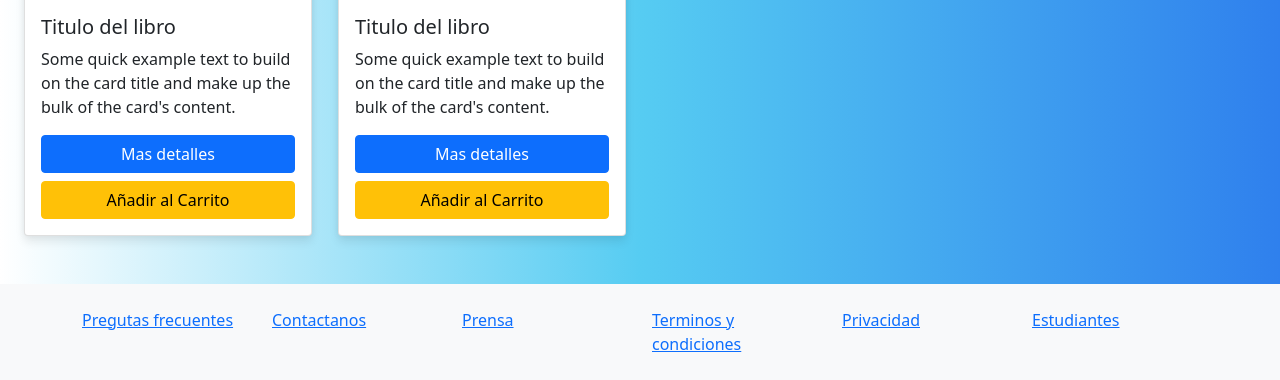
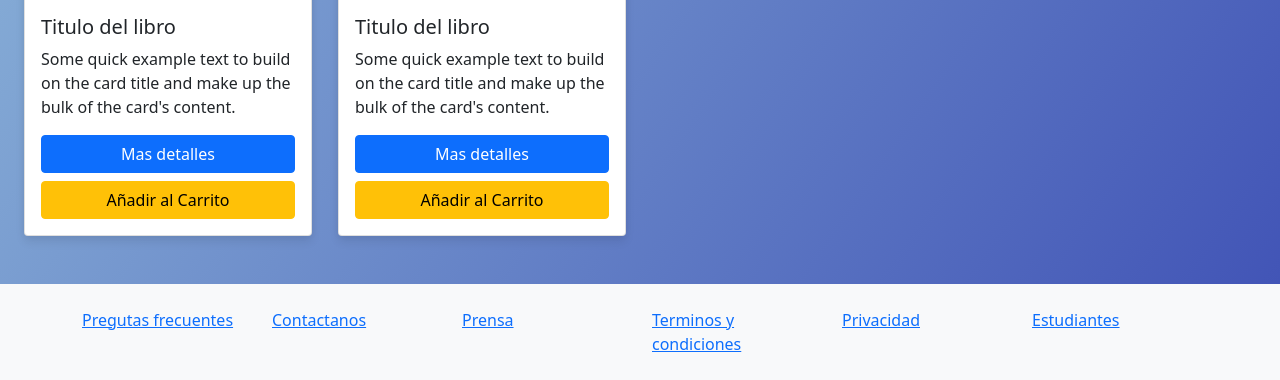
Before and after one commit to ZeldrisG/LUMAYO, a Django app: page /inicio/ in a window 1280 px wide. Shown: the part 1009-1389 px from the top of the page. Run offline with Django 3.2, Linux system fonts and the light colour scheme.

Commit message:
Corrigiendo gradiente background

```diff
--- a/LumayoApp/static/LumayoApp/css/style.css
+++ b/LumayoApp/static/LumayoApp/css/style.css
@@ -4,7 +4,7 @@
 
 .body-bg {
 
-    background: linear-gradient(to right, #FFFFFF,#56ccf2, #2f80ed); /* W3C, IE 10+/ Edge, Firefox 16+, Chrome 26+, Opera 12+, Safari 7+ */
+    background: linear-gradient(124.68deg, #a2d1e3, #3f51b5); /* W3C, IE 10+/ Edge, Firefox 16+, Chrome 26+, Opera 12+, Safari 7+ */
 
 }
 
```
